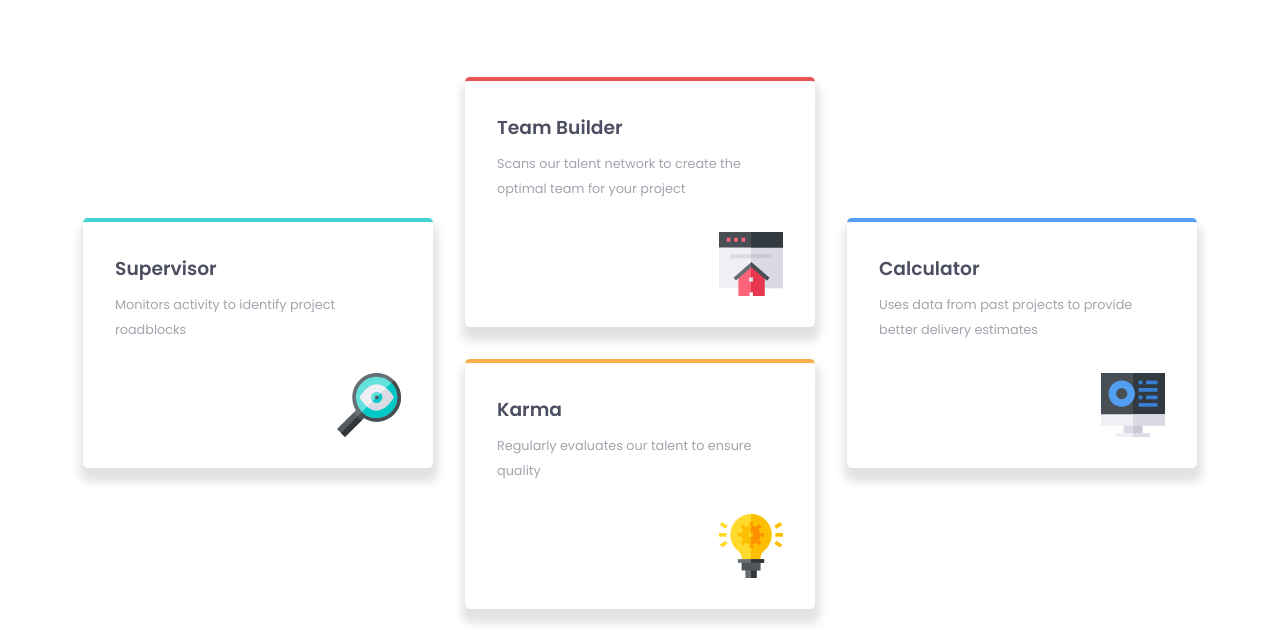
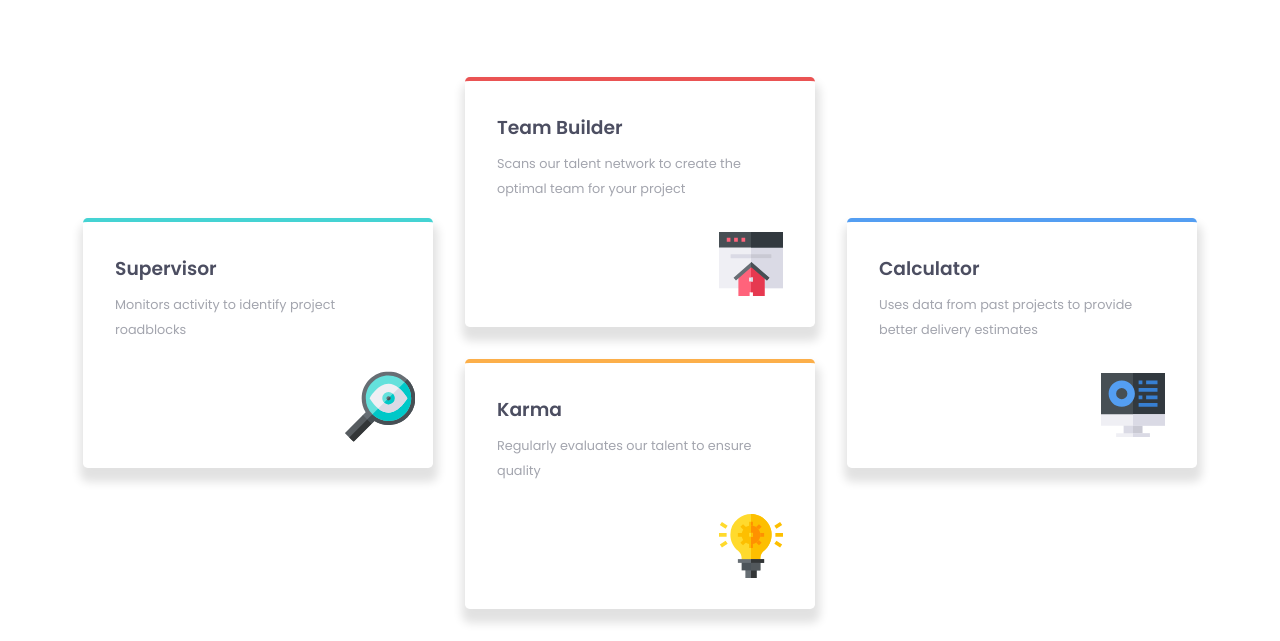
Before and after one commit to falloumacbook/four-card-feature, a plain HTML site: page index.html in a window 1280 px wide. In both pictures the pointer is over the element 258 px from the left and 602 px from the top of the page. Shown: the part 213-854 px from the top of the page. Drawn offline with Linux system fonts and the light colour scheme.

Commit message:
final commit

```diff
--- a/style.css
+++ b/style.css
@@ -69,6 +69,12 @@ body {
 	padding-top: 2rem;
 }
 
+.card-image:hover{
+	transform: scale(1.1);
+	transition: ease-in-out 0.3;
+	cursor: pointer;
+}
+
 .card-1,
 .card-2,
 .card-3,
```
